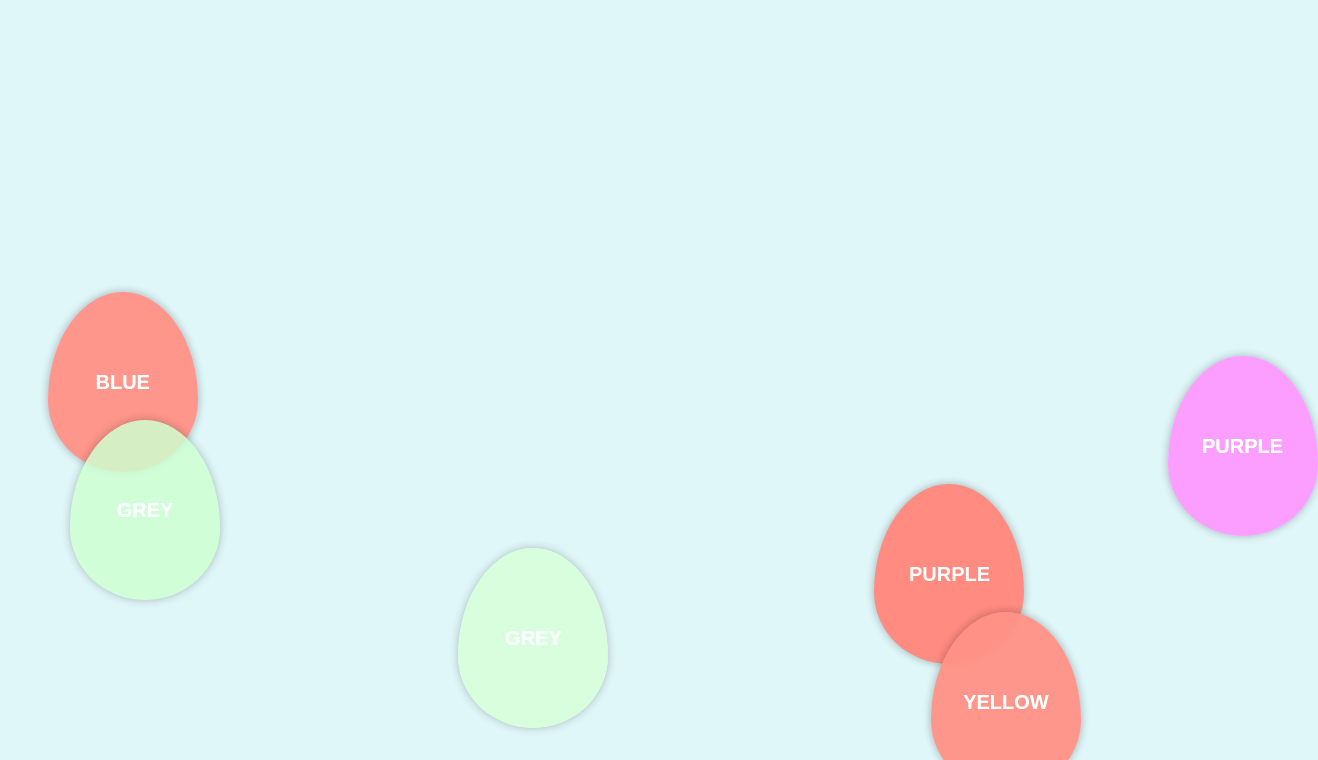
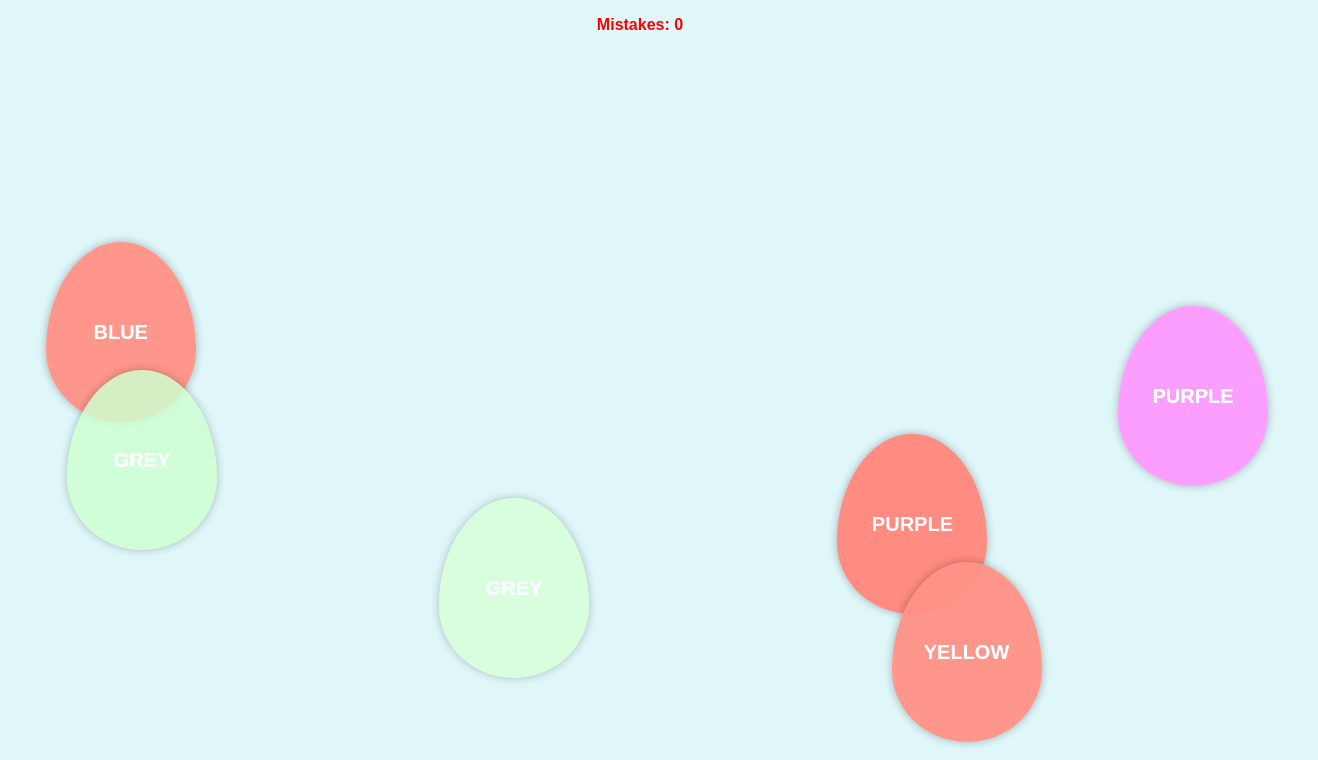
Before and after one commit to OlgaTim777/baloons_counter_timer, a plain HTML site: page index.html in a window 1280 px wide. Shown: the part 134-894 px from the top of the page, 1318 px wide, since content can reach past the window. Drawn offline with nearby package versions, Linux system fonts and the light colour scheme.

Commit message:
index.html

```diff
--- a/index.html
+++ b/index.html
@@ -4,8 +4,6 @@
   <meta charset="UTF-8" />
   <meta name="viewport" content="width=device-width, initial-scale=1.0"/>
   <title>Spelling Pop</title>
-
-  <!-- Confetti.js CDN -->
   <script src="https://cdn.jsdelivr.net/npm/canvas-confetti@1.6.0/dist/confetti.browser.min.js"></script>
 
   <style>
@@ -53,6 +51,16 @@
       font-size: 18px;
       font-weight: bold;
       color: #00008B;
+      z-index: 10;
+    }
+
+    #debug {
+      position: absolute;
+      top: 150px;
+      width: 100%;
+      font-size: 16px;
+      color: red;
+      font-weight: bold;
       z-index: 10;
     }
 
@@ -112,18 +120,21 @@
     }
 
     @keyframes blowUp {
-      0% {
-        transform: scale(1);
-        opacity: 1;
-      }
-      100% {
-        transform: scale(2.5);
-        opacity: 0;
-      }
+      0% { transform: scale(1); opacity: 1; }
+      100% { transform: scale(2.5); opacity: 0; }
+    }
+
+    @keyframes shrink {
+      0% { transform: scale(1); }
+      100% { transform: scale(0.5); opacity: 0; }
     }
 
     .pop {
       animation: blowUp 0.5s ease-out forwards !important;
+    }
+
+    .shrink {
+      animation: shrink 0.3s ease-out forwards !important;
     }
 
     .unclickable {
@@ -182,6 +193,9 @@
   <div id="score">Popped: 0</div>
 </div>
 
+<!-- Debug Mistake Counter -->
+<div id="debug">Mistakes: 0</div>
+
 <!-- End Game Screen -->
 <div class="end-screen" id="endScreen" style="display:none;">
   <h2>⏰ Time Up!</h2>
@@ -191,14 +205,10 @@
 </div>
 
 <script>
-  // Word lists
   const balloonWords = ["RED", "YELLOW", "ORANGE", "GREEN", "BLUE", "PURPLE", "BLACK", "WHITE", "BROWN", "GREY", "PINK"];
   const extraWords = ["RAD", "WAIT", "BLY", "ELAU", "BLAK"];
-
-  // Colors
   const colors = ['#ff8a80', '#ff80ab', '#ea80fc', '#8c9eff', '#82b1ff', '#80deea', '#a5d6a7', '#ffe082'];
 
-  // Game variables
   let poppedCount = 0;
   let mistakeCount = 0;
   let timeLeft = 60;
@@ -206,9 +216,9 @@
   let balloonInterval;
   const maxBalloons = 9;
 
-  // DOM elements
   const timerDisplay = document.getElementById('timer');
   const scoreDisplay = document.getElementById('score');
+  const debugDisplay = document.getElementById('debug');
   const endScreen = document.getElementById('endScreen');
   const finalCount = document.getElementById('finalCount');
   const finalMistakes = document.getElementById('finalMistakes');
@@ -216,44 +226,86 @@
 
   function updateCounter() {
     scoreDisplay.textContent = 'Popped: ' + poppedCount;
+    debugDisplay.textContent = 'Mistakes: ' + mistakeCount;
+    finalMistakes.textContent = mistakeCount;
   }
 
   function startTimer() {
     clearInterval(window.timer);
     window.timer = setInterval(() => {
       if (!gameActive) return;
-
       timeLeft--;
       timerDisplay.textContent = 'Time Left: ' + timeLeft;
+      if (timeLeft <= 0) endGame();
+    }, 1000);
+  }
 
-      if (timeLeft <= 0) {
-        endGame();
-      }
-    }, 1000);
+  function isOverlapping(newRect) {
+    const containers = document.querySelectorAll('.balloon-container');
+    for (let container of containers) {
+      const el = container.querySelector('.balloon');
+      if (!el) continue;
+      const rect = el.getBoundingClientRect();
+      if (
+        newRect.left < rect.right &&
+        newRect.right > rect.left &&
+        newRect.top < rect.bottom &&
+        newRect.bottom > rect.top
+      ) return true;
+    }
+    return false;
   }
 
   function createBalloon() {
     if (!gameActive || document.querySelectorAll('.balloon-container').length >= maxBalloons) return;
 
+    let attempt = 0;
+    let leftPos;
+
+    do {
+      attempt++;
+      if (attempt > 20) return;
+
+      leftPos = Math.random() * (window.innerWidth - 150) + 'px';
+
+      const tempContainer = document.createElement('div');
+      const tempBalloon = document.createElement('div');
+      tempContainer.classList.add('balloon-container');
+      tempBalloon.classList.add('balloon');
+      tempBalloon.style.width = '150px';
+      tempBalloon.style.height = '180px';
+      tempBalloon.style.position = 'absolute';
+      tempBalloon.style.left = leftPos;
+      tempBalloon.style.top = '90vh';
+      tempContainer.appendChild(tempBalloon);
+      document.body.appendChild(tempContainer);
+
+      const rect = tempBalloon.getBoundingClientRect();
+      const newRect = {
+        left: rect.left,
+        right: rect.right,
+        top: rect.top,
+        bottom: rect.bottom
+      };
+
+      document.body.removeChild(tempContainer);
+
+      if (isOverlapping(newRect)) continue;
+      else break;
+
+    } while (true);
+
     const container = document.createElement('div');
     container.classList.add('balloon-container');
-    container.style.left = Math.random() * (window.innerWidth - 100) + 'px';
+    container.style.left = leftPos;
+    container.style.top = '90vh';
 
     const balloon = document.createElement('div');
     balloon.classList.add('balloon');
 
     const isExtra = Math.random() < 0.3;
-
-    let word = '';
-    if (isExtra) {
-      word = extraWords[Math.floor(Math.random() * extraWords.length)];
-      balloon.classList.add('unclickable');
-    } else {
-      word = balloonWords[Math.floor(Math.random() * balloonWords.length)];
-    }
-
+    let word = isExtra ? extraWords[Math.floor(Math.random() * extraWords.length)] : balloonWords[Math.floor(Math.random() * balloonWords.length)];
     balloon.style.backgroundColor = colors[Math.floor(Math.random() * colors.length)];
-
     balloon.textContent = word;
 
     const string = document.createElement('div');
@@ -265,28 +317,25 @@
     if (!isExtra) {
       balloon.addEventListener('click', () => {
         if (balloon.classList.contains('pop') || !gameActive) return;
-
         balloon.classList.add('pop');
         poppedCount++;
         updateCounter();
-
-        confetti({
-          particleCount: 100,
-          spread: 90,
-          origin: { x: parseFloat(container.style.left) / window.innerWidth + 0.1, y: 0.5 }
-        });
-
-        playPopSound();
+        confetti({ particleCount: 100, spread: 90, origin: { x: parseFloat(container.style.left) / window.innerWidth + 0.1, y: 0.5 } });
       });
     } else {
       balloon.addEventListener('click', () => {
+        if (!gameActive) return;
+
         mistakeCount++;
-        playMistakeSound();
+        updateCounter();
+        balloon.classList.add('shrink');
+
+        console.log("Ошибка засчитана!", mistakeCount);
       });
     }
 
     balloon.addEventListener('animationend', (event) => {
-      if (event.animationName === 'blowUp' || event.animationName === 'floatUp') {
+      if (['blowUp', 'floatUp', 'shrink'].includes(event.animationName)) {
         container.remove();
       }
     });
@@ -294,45 +343,24 @@
     document.body.appendChild(container);
   }
 
-  const popSound = new Audio('https://assets.mixkit.co/sounds/download/mixkit-balloon-pop-short-85.wav');
-  const mistakeSound = new Audio('https://assets.mixkit.co/sounds/download/mixkit-wrong-answer-fail-notification-946.wav');
-  popSound.volume = 0.3;
-  mistakeSound.volume = 0.5;
-
-  function playPopSound() {
-    popSound.currentTime = 0;
-    popSound.play().catch(() => {});
-  }
-
-  function playMistakeSound() {
-    mistakeSound.currentTime = 0;
-    mistakeSound.play().catch(() => {});
-  }
-
   function endGame() {
     gameActive = false;
     clearInterval(balloonInterval);
     clearInterval(window.timer);
     finalCount.textContent = poppedCount;
-    finalMistakes.textContent = mistakeCount;
+    updateCounter();
     endScreen.style.display = 'block';
   }
 
   function restartGame() {
-    const containers = document.querySelectorAll('.balloon-container');
-    if (containers.length > 0) {
-      containers.forEach(el => el.remove());
-    }
-
+    document.querySelectorAll('.balloon-container').forEach(el => el.remove());
     poppedCount = 0;
     mistakeCount = 0;
     timeLeft = 60;
     gameActive = true;
-
     updateCounter();
     timerDisplay.textContent = 'Time Left: ' + timeLeft;
     endScreen.style.display = 'none';
-
     startTimer();
     balloonInterval = setInterval(createBalloon, 800);
   }
```
